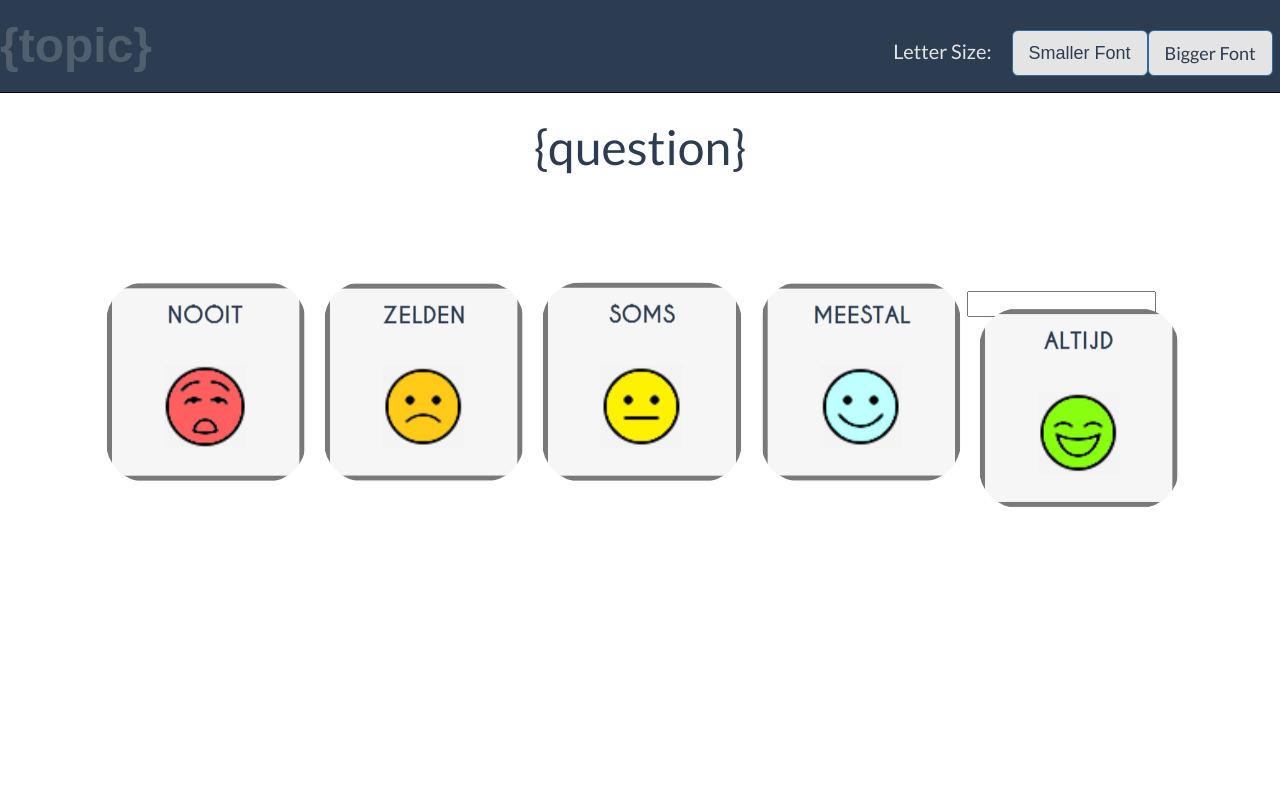
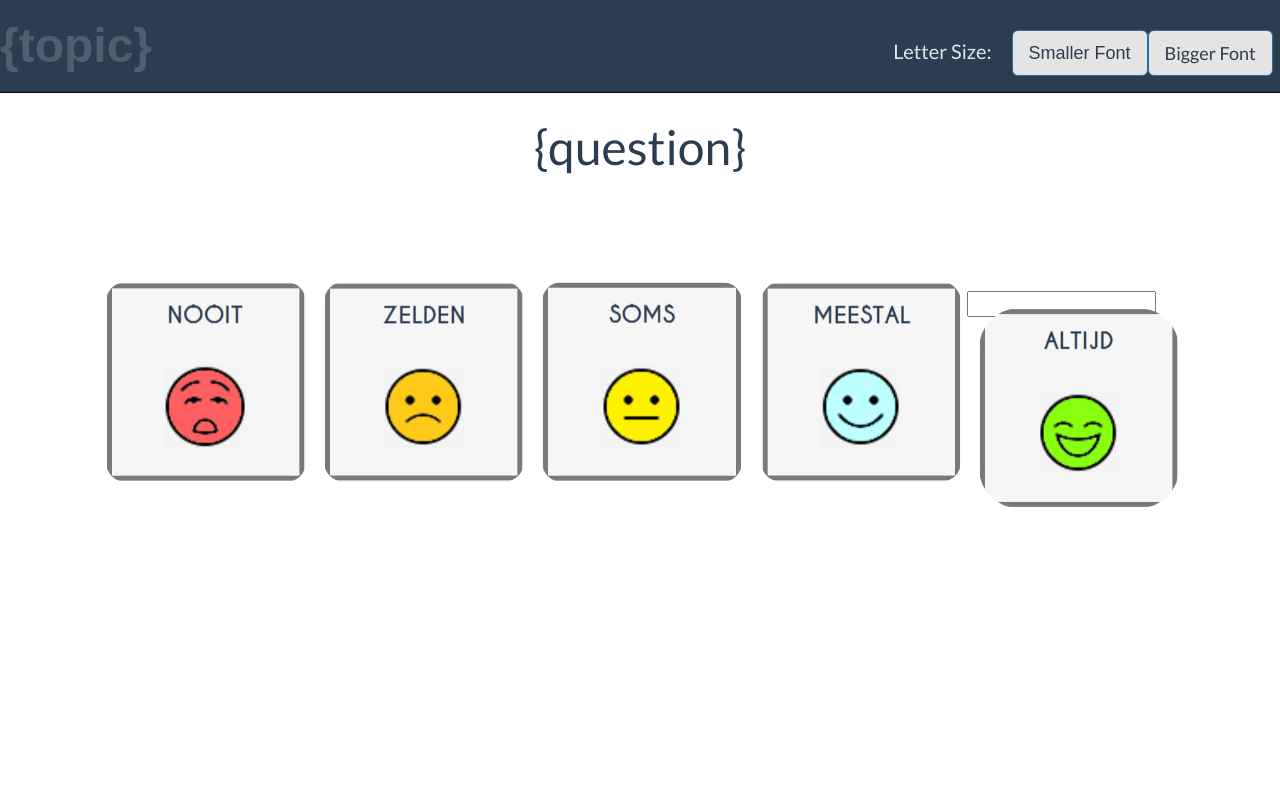
Before and after one commit to tengzhang94/edouard_remy_webapp, a CodeIgniter app: the page made by webDemo2/application/views/questionpage.php in a window 1280 px wide. Run offline with CodeIgniter, Linux system fonts and the light colour scheme; data that the repository does not hold is empty; some libraries are stand-ins or nearby versions.

Commit message:
css upload for questionpage.php

```diff
--- a/webDemo2/application/views/questionpage.php
+++ b/webDemo2/application/views/questionpage.php
@@ -41,19 +41,19 @@
                 <?php echo form_input($hiddenQuestionNr)?>
                 <div class="col-md-1"></div>
                 <div class="col-md-2" align="center">
-                    <button id="b0" style="height:180px; width:  16.7%; border-radius: 20%;" type="submit"><img id="img0" src="http://a17-webapps04.studev.groept.be/assets/css/image/face.png" width="20"style="border-radius: 20%;"/></button>
+                    <button id="b0" style="height:180px; width:  16.7%;" type="submit"><img id="img0" src="http://a17-webapps04.studev.groept.be/assets/css/image/face.png" width="20"style="border-radius: 10%;"/></button>
                 </div>
                 <div class="col-md-2" align="center">
-                    <button id="b1" style="height:180px; width: 16.7%;border-radius: 20%; " type="submit"><img id="img1" src="http://a17-webapps04.studev.groept.be/assets/css/image/face1.png" width="20"style="border-radius: 20%; "/></button>
+                    <button id="b1" style="height:180px; width: 16.7%; " type="submit"><img id="img1" src="http://a17-webapps04.studev.groept.be/assets/css/image/face1.png" width="20"style="border-radius: 10%; "/></button>
                 </div>
                 <div class="col-md-2" align="center">
-                    <button id="b2" style="height:180px; width: 16.7%;border-radius: 20%;" type="submit"><img id="img2" src="http://a17-webapps04.studev.groept.be/assets/css/image/face2.png" width="20"style="border-radius: 20%;" /></button>
+                    <button id="b2" style="height:180px; width: 16.7%;" type="submit"><img id="img2" src="http://a17-webapps04.studev.groept.be/assets/css/image/face2.png" width="20"style="border-radius: 10%;" /></button>
                 </div>
                 <div class="col-md-2"align="center">
-                    <button id="b3" style="height:180px; width: 16.7%;border-radius: 20%;" type="submit"><img id="img3" src="http://a17-webapps04.studev.groept.be/assets/css/image/face3.png" width="20"style="border-radius: 20%;" /></button>
+                    <button id="b3" style="height:180px; width: 16.7%;" type="submit"><img id="img3" src="http://a17-webapps04.studev.groept.be/assets/css/image/face3.png" width="20"style="border-radius: 10%;" /></button>
                 </div>
                 <div class="col-md-2" align="center">
-                    <button id="b4" style="height:180px; width: 16.7%;border-radius: 20%;" type="submit"><img id="img4" src="http://a17-webapps04.studev.groept.be/assets/css/image/face4.png" width="20"style="border-radius: 20%; "/></button>
+                    <button id="b4" style="height:180px; width: 16.7%;" type="submit"><img id="img4" src="http://a17-webapps04.studev.groept.be/assets/css/image/face4.png" width="20"style="border-radius: 20%; "/></button>
                 </div>
                 <div class="col-md-1"></div>
             </div>
```
